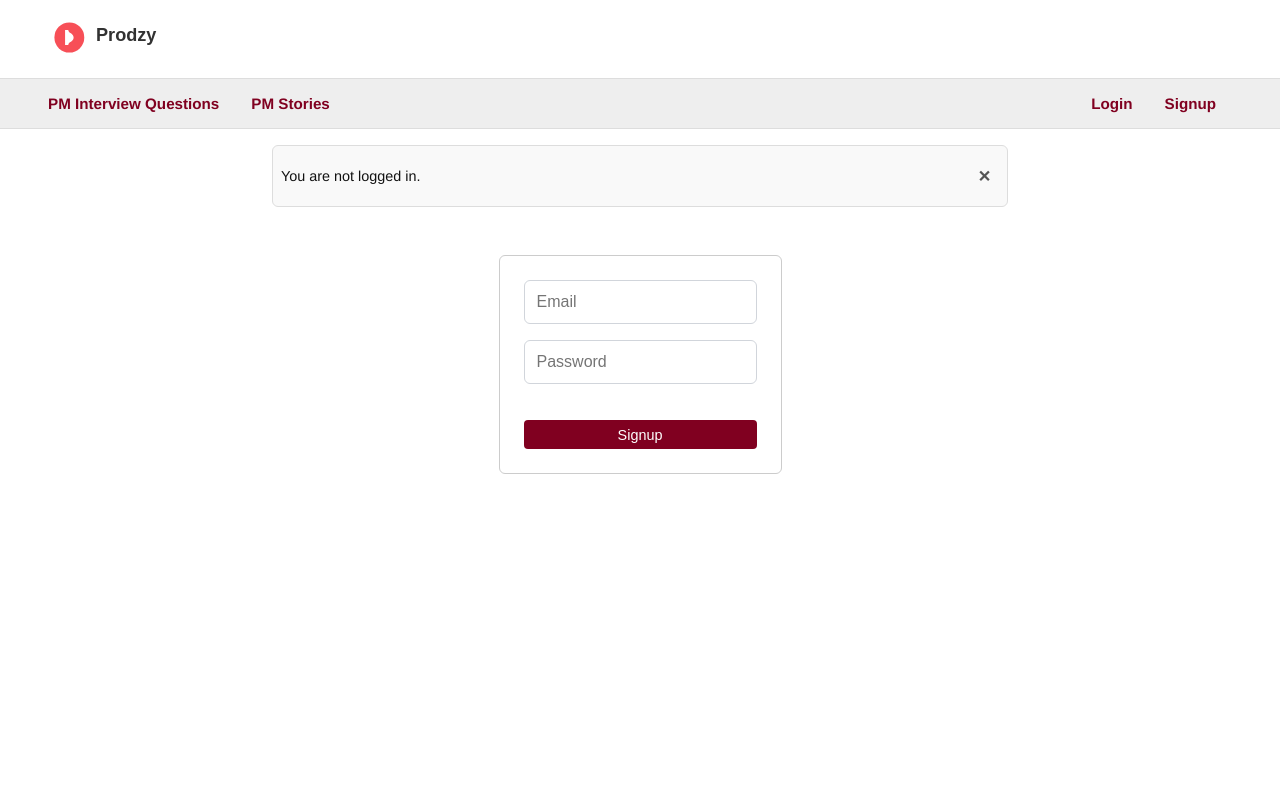
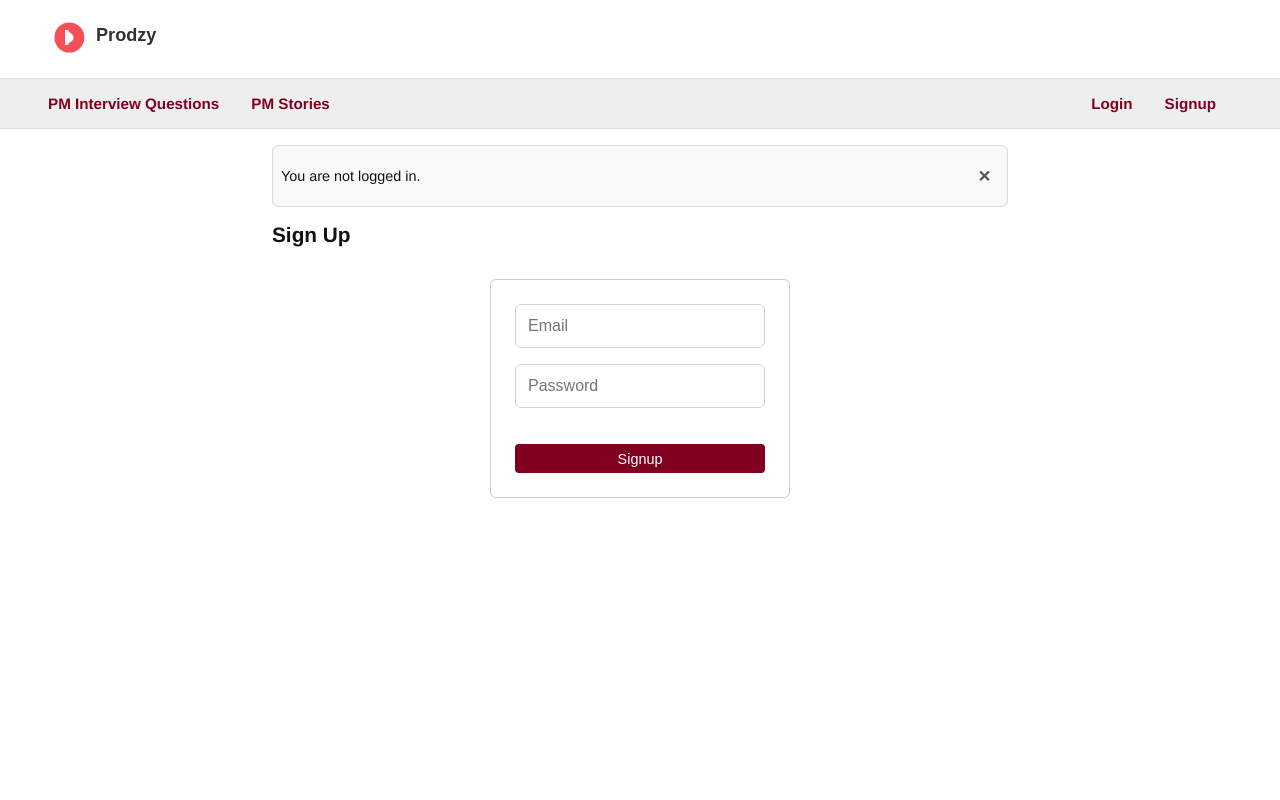
Before and after one commit to apigeoneer/prodzy, a React (Create React App) app: page /signup in a window 1280 px wide. Shown: the top 800 px of the page. Built offline with nearby package versions, Linux system fonts and the light colour scheme; no server answers.

Commit message:
Redirecting signed up users to the questions page

```diff
--- a/src/components/SignUp.js
+++ b/src/components/SignUp.js
@@ -1,23 +1,30 @@
 import { useState } from 'react';
 import { createUserWithEmailAndPassword } from "firebase/auth";
 import { auth } from "../firebase";
+import { useNavigate } from 'react-router-dom';
 
 const Signup = () => {
   const [email, setEmail] = useState("");
   const [password, setPassword] = useState("");
+  const [error, setError] = useState("");
+  const navigate = useNavigate();
 
   const handleSignup = async (e) => {
     e.preventDefault();
     try {
       await createUserWithEmailAndPassword(auth, email, password);
       alert("Signup successful!");
+      navigate('/questions');
     } catch (error) {
       alert("Error signing up: " + error.message);
     }
   };
 
   return (
-    <form className="auth-form" onSubmit={handleSignup}>
+    <div>
+      <h2>Sign Up</h2>
+      {error && <p style={{ color: 'red' }}>{error}</p>}
+      <form className="auth-form" onSubmit={handleSignup}>
         <input
             type="email"
             placeholder="Email"
@@ -31,7 +38,8 @@
             onChange={(e) => setPassword(e.target.value)}
         />
         <button type="submit" className="form-button">Signup</button>
-    </form>
+      </form>
+    </div>
   );
 };
 
```
